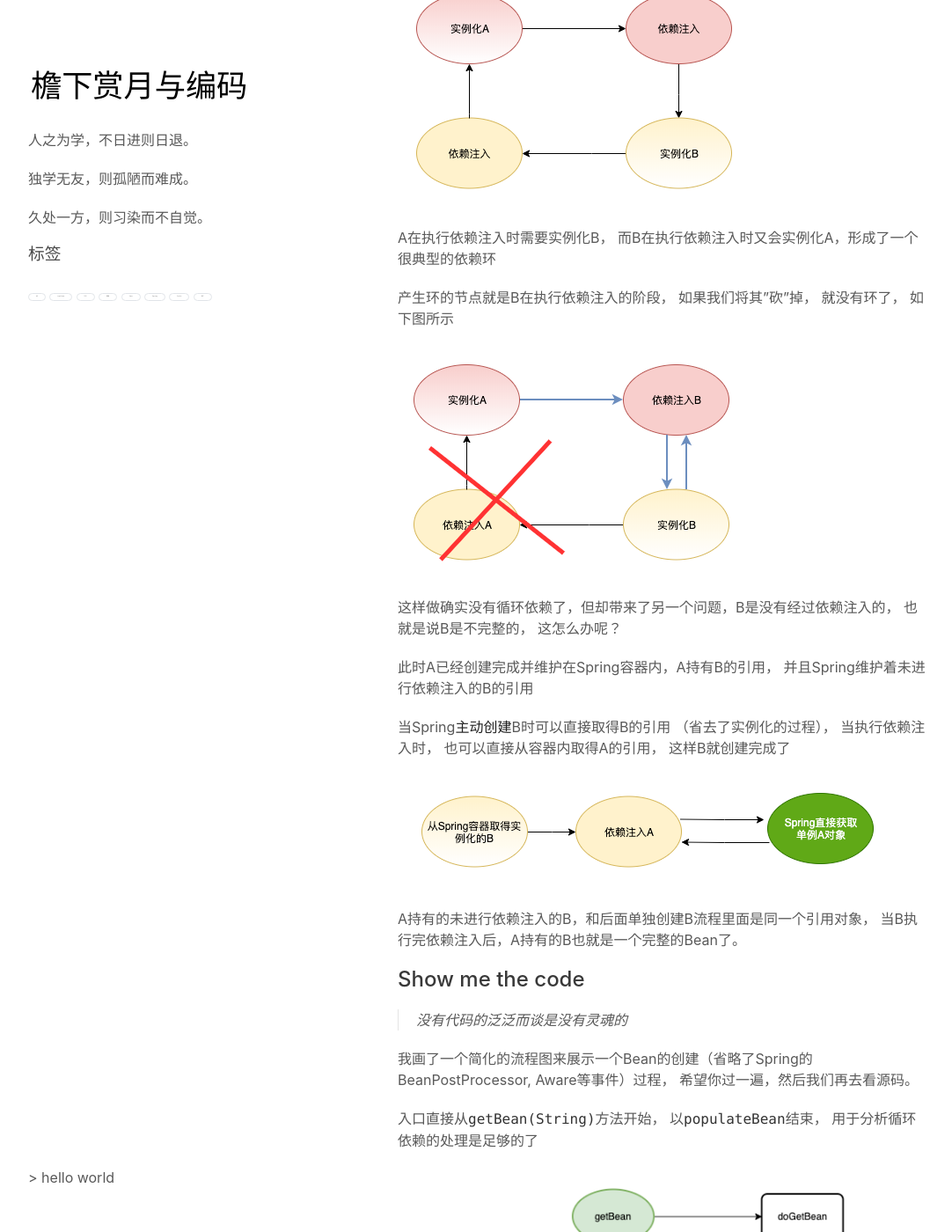
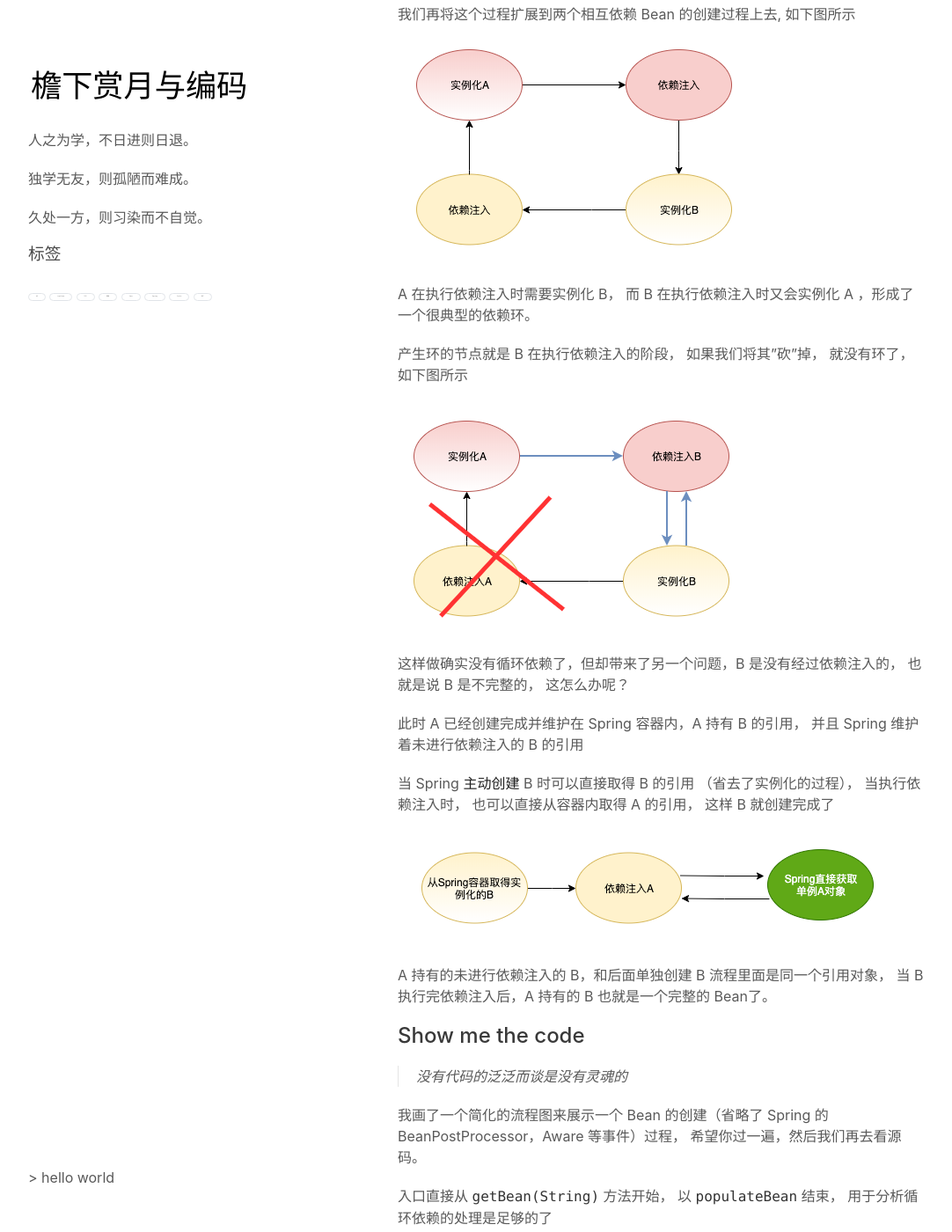
Before and after one commit to vran-dev/vran-dev.github.io, a Jekyll site: the page built from _articles/spring-circle-reference/spring-circle-reference.md, in a window 1280 px wide and 1400 px high, scrolled down 4868 px. Shown: the whole window at 88% size, without its empty margins (98-1180 px from the left). Built offline with Jekyll 4.4.1, drawn with Linux system fonts in a browser that asks for light colours; comment, search, counter and statistics services are not loaded; some of the changed text lies outside the part shown.

Commit message:
format article spring-circle-reference.md

````diff
--- a/_articles/spring-circle-reference/spring-circle-reference.md
+++ b/_articles/spring-circle-reference/spring-circle-reference.md
@@ -129,19 +141,19 @@
   }
   ```
 
-  `Setter`注入和Feild注入类似
+  `Setter`注入和 Feild注入 类似
 
-如果你启动Spring容器的话， 构造器注入的方式会抛出异常BeanCreationException, 提示你出现了循环依赖
+如果你启动 Spring 容器的话， **构造器注入**的方式会抛出异常 BeanCreationException ， 提示你出现了循环依赖。
 
-但是Field注入的方式就会正常启动，并注入成功。
+但是 Field 注入的方式就会正常启动，并注入成功。
 
-这说明Spring虽然能够处理循环依赖，但前提条件时你得按照它能够处理的方式去做才行
+这说明 Spring 虽然能够处理循环依赖，但前提条件时你得按照它能够处理的方式去做才行。
 
-比如prototype的Bean也不能处理循环依赖的注入，这点我们需要注意
+比如 prototype 的 Bean 也不能处理循环依赖的注入，这点我们需要注意。
 
 ## 一个检测循环依赖的方法
 
-在我们具体分析Spring的Field注入是如何解决循环依赖时， 我们来看看如何到检测循环依赖
+在我们具体分析 Spring 的 Field 注入是如何解决循环依赖时， 我们来看看如何到检测循环依赖
 
 在一个循环依赖的场景中，我们可以确定以下约束
 
@@ -232,17 +254,17 @@
 }
 ```
 
-我简化了`doGetBean`的方法体，与流程图对应起来，使得我们可以轻松找到下面的调用流程
+我简化了 `doGetBean` 的方法体，与流程图对应起来，使得我们可以轻松找到下面的调用流程
 
 ```java
 doGetBean -> getSingleton(String) -> getSingleton(String, ObjectFactory)
 ```
 
+`getSingleton` 是 **DefaultSingletonBeanRegistry** 的重载方法
+
+**DefaultSingletonBeanRegistry** 维护了三个 **Map** 用于缓存不同状态的 Bean,  稍后我们分析 `getSingleton` 时会用到
 
 
-`getSingleton`是**DefaultSingletonBeanRegistry**的重载方法
-
-**DefaultSingletonBeanRegistry**维护了三个**Map**用于缓存不同状态的Bean,  稍后我们分析`getSingleton`时会用到
 
 ```java
 /** 维护着所有创建完成的Bean */
@@ -255,7 +277,9 @@
 private final Map<String, Object> earlySingletonObjects = new HashMap<String, Object>(16);
 ```
 
-`getSingleton(String)` 调用了重载方法 `getSingleton(String, boolean)`， 而该方法实际就是一个查询Bean的实现， 先看图再看代码
+`getSingleton(String)`  调用了重载方法  `getSingleton(String, boolean)`， 而该方法实际就是一个查询 Bean 的实现， 先看图再看代码：
+
+
 
 ![image-20190821143946283](img/getSingleton.png)
 
@@ -308,7 +332,7 @@
 
 
 
-通过`getSingleton(String)`没有找到Bean的话就会继续往下调用 `getSingleton(String, ObjectFactory)`,  这也是个重载方法， 源码如下
+通过 `getSingleton(String)` 没有找到Bean的话就会继续往下调用 `getSingleton(String, ObjectFactory)` ,  这也是个重载方法， 源码如下
 
 
 ```java
@@ -335,9 +359,9 @@
 	}
 ```
 
-流程很清晰，就没必要再画图了，简单来说就是根据beanName找不到Bean的话就使用传入的ObjectFactory创建一个Bean。
+流程很清晰，就没必要再画图了，简单来说就是根据 beanName 找不到 Bean 的话就使用传入的 ObjectFactory 创建一个 Bean。
 
-从最开始的代码片段我们可以知道这个ObjectFactory的getObject方法实际就是调用了`createBean`方法
+从最开始的代码片段我们可以知道这个 ObjectFactory 的 getObject 方法实际就是调用了 `createBean` 方法
 
 ```java
 sharedInstance = getSingleton(beanName, new ObjectFactory<Object>() {
@@ -351,19 +375,19 @@
 
 
 
-`createBean`是**AbstractAutowireCapableBeanFactory**实现的，内部调用了`doCreateBean`方法
+`createBean` 是 **AbstractAutowireCapableBeanFactory** 实现的，内部调用了 `doCreateBean` 方法
 
-`doCreateBean`承担了bean的实例化，依赖注入等职责。
+`doCreateBean` 承担了 bean 的实例化，依赖注入等职责。
 
 参考下图
 
 ![image-20190821154219474](img/doCreateBean.png)
 
-`createBeanInstance`负责实例化一个Bean对象
+`createBeanInstance` 负责实例化一个 Bean 对象。
 
-`addSingletonFactory`会将单例对象的引用通过ObjectFactory保存下来， 然后将该ObjectFactory缓存在**Map**中（该方法在依赖注入之前执行）
+`addSingletonFactory` 会将单例对象的引用通过 ObjectFactory 保存下来， 然后将该 ObjectFactory 缓存在 **Map** 中（该方法在依赖注入之前执行）。
 
-`populateBean`主要是执行依赖注入
+`populateBean` 主要是执行依赖注入。
 
 
 
@@ -410,9 +434,9 @@
 
 
 
-如果你仔细看了上面的代码片段，相信你已经找到Spring处理循环依赖的关键点了
+如果你仔细看了上面的代码片段，相信你已经找到 Spring 处理循环依赖的关键点了
 
-我们以A, B循环依赖注入为例，画了一个完整的注入流程图
+我们以 A，B 循环依赖注入为例，画了一个完整的注入流程图
 
 
 
@@ -420,28 +444,28 @@
 
 注意上图的**黄色节点**， 我们再来过一下这个流程
 
-1. 在创建A的时候，会将**实例化的A** 通过 `addSingleFactory`（黄色节点）方法缓存, 然后执行依赖注入B。
-2. 注入B会走创建流程， 最后B又会执行依赖注入A
-3. 由于第一步已经缓存了A的引用， 再次创建A时可以通过`getSingleton`方法得到这个A的提前引用（拿到最开始缓存的objectFactory, 通过它取得对象引用）， 这样B的依赖注入就完成了
-4. B创建完成后， 代表A的依赖注入也完成了，那么A也创建成功了 （实际上Spring还有initial等步骤，不过与我们这次的讨论主题相关性不大）
+1. 在创建 A 的时候，会将 **实例化的A** 通过 `addSingleFactory`（黄色节点）方法缓存, 然后执行依赖注入B。
+2. 注入会走创建流程， 最后B又会执行依赖注入A。
+3. 由于第一步已经缓存了 A 的引用， 再次创建 A 时可以通过 `getSingleton` 方法得到这个 A 的提前引用（拿到最开始缓存的 objectFactory， 通过它取得对象引用）， 这样 B 的依赖注入就完成了。
+4. B 创建完成后， 代表 A 的依赖注入也完成了，那么 A 也创建成功了 （实际上 Spring 还有 initial 等步骤，不过与我们这次的讨论主题相关性不大）
 
 这样整个依赖注入的流程就完成了
 
 ## 总结
 
-又到了总结的时候了，虽然全文铺的有点长，但是Spring处理单例Bean的循环依赖却并不复杂，而且稍微扩展一下，我们还可以将这样的处理思路借鉴一下从而处理类似的问题。
+又到了总结的时候了，虽然全文铺的有点长，但是 Spring 处理单例 Bean 的循环依赖却并不复杂，而且稍微扩展一下，我们还可以将这样的处理思路借鉴一下从而处理类似的问题。
 
 不可避免的文章还是留下了不少坑，比如
 
 - 我没有详细解释构造器注入为什么不能处理循环依赖
-- 我没有详细说明Spring如何检测循环依赖的细节
-- 我也没有说明prototype的Bean为什么不能处理循环依赖
+- 我没有详细说明 Spring 如何检测循环依赖的细节
+- 我也没有说明 prototype 的 Bean 为什么不能处理循环依赖
 - .....
 
-当然这些都能在Spring创建Bean的流程里面找到（getBean(String)方法），细节的东西就留给读者自己去源码里面发现了哦
+当然这些都能在 Spring 创建 Bean 的流程里面找到（getBean(String) 方法），细节的东西就留给读者自己去源码里面发现了哦
 
 
 
 ## 参考
 
-1. Circular_dependency https://en.wikipedia.org/wiki/Circular_dependency
+1. [Circular_dependency]( https://en.wikipedia.org/wiki/Circular_dependency)
````
Also changed, not shown: other parts of _articles/spring-circle-reference/spring-circle-reference.md (+49 -27 lines).
